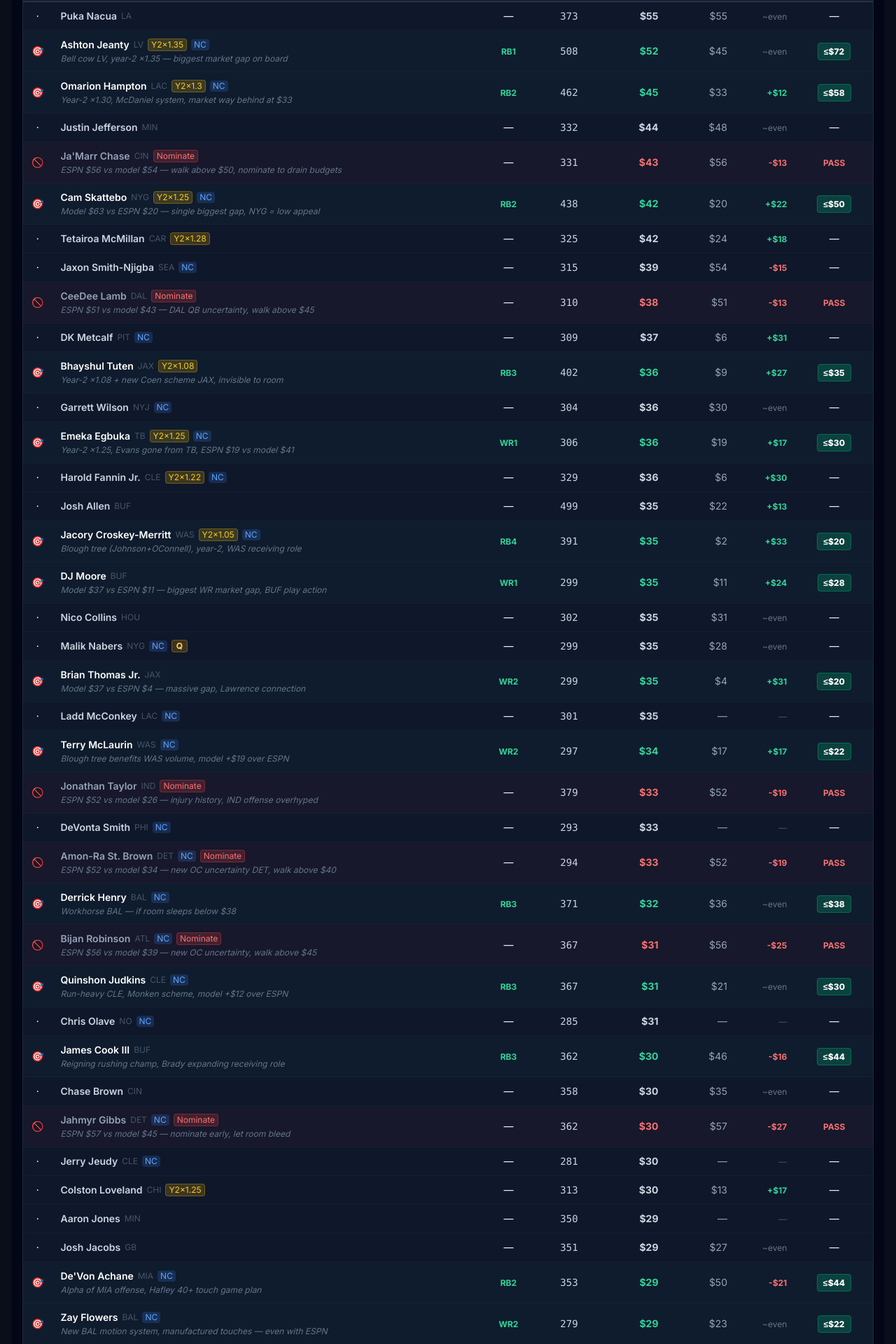
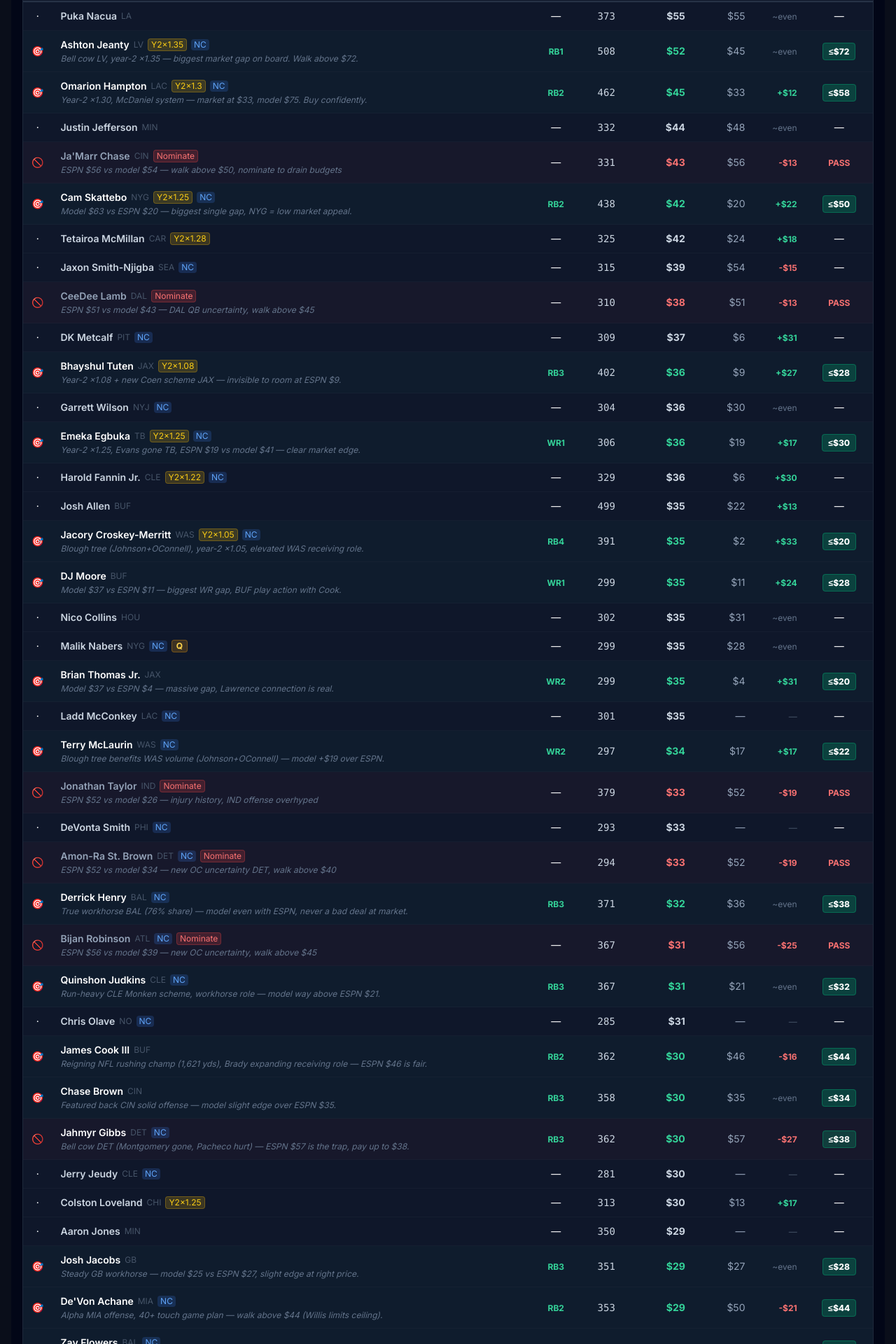
Before and after one commit to Dezar/NFL-Tendencies, a React (Vite) app: page /cheatsheet in a window 1280 px wide. Shown: the part 850-2770 px from the top of the page at 70% size. Built offline with nearby package versions, Linux system fonts and the light colour scheme.

Commit message:
Expand cheat sheet RBs: add Henry, Judkins, Gibbs, Cook, Brown, Jacobs, Hall, Warren, Barkley as targets

```diff
--- a/src/pages/CheatSheet.jsx
+++ b/src/pages/CheatSheet.jsx
@@ -29,28 +29,41 @@
 }
 
 const TARGETS = {
-  'Ashton Jeanty':     { slot:'RB1', maxBid:72, why:'Bell cow LV, year-2 ×1.35 — biggest market gap on board' },
-  'Omarion Hampton':   { slot:'RB2', maxBid:58, why:'Year-2 ×1.30, McDaniel system, market way behind at $33' },
-  'Cam Skattebo':      { slot:'RB2', maxBid:50, why:'Model $63 vs ESPN $20 — single biggest gap, NYG = low appeal' },
-  "De'Von Achane":     { slot:'RB2', maxBid:44, why:'Alpha of MIA offense, Hafley 40+ touch game plan' },
-  'James Cook III':    { slot:'RB3', maxBid:44, why:'Reigning rushing champ, Brady expanding receiving role' },
-  'Derrick Henry':     { slot:'RB3', maxBid:38, why:'Workhorse BAL — if room sleeps below $38' },
-  'Bhayshul Tuten':    { slot:'RB3', maxBid:35, why:'Year-2 ×1.08 + new Coen scheme JAX, invisible to room' },
-  'Quinshon Judkins':  { slot:'RB3', maxBid:30, why:'Run-heavy CLE, Monken scheme, model +$12 over ESPN' },
-  'Jacory Croskey-Merritt': { slot:'RB4', maxBid:20, why:'Blough tree (Johnson+OConnell), year-2, WAS receiving role' },
-  'Jadarian Price':    { slot:'RB4', maxBid:10, why:'Charbonnet PUP, path to SEA RB1 early season' },
-  'Emeka Egbuka':      { slot:'WR1', maxBid:30, why:'Year-2 ×1.25, Evans gone from TB, ESPN $19 vs model $41' },
-  'DJ Moore':          { slot:'WR1', maxBid:28, why:'Model $37 vs ESPN $11 — biggest WR market gap, BUF play action' },
-  'Terry McLaurin':    { slot:'WR2', maxBid:22, why:'Blough tree benefits WAS volume, model +$19 over ESPN' },
-  'Zay Flowers':       { slot:'WR2', maxBid:22, why:'New BAL motion system, manufactured touches — even with ESPN' },
-  'Brian Thomas Jr.':  { slot:'WR2', maxBid:20, why:'Model $37 vs ESPN $4 — massive gap, Lawrence connection' },
-  'Sam LaPorta':       { slot:'TE',  maxBid:8,  why:'DET offense elite, if room sleeps — ESPN only $6' },
-  'Pat Freiermuth':    { slot:'TE',  maxBid:3,  why:'Punt TE — McCarthy system upside at minimum bid' },
-  'Jalen Hurts':       { slot:'QB',  maxBid:1,  why:'Punt QB — any $1 starter works' },
+  // ── RB1 ──────────────────────────────────────────────────────────────────
+  'Ashton Jeanty':          { slot:'RB1', maxBid:72, why:'Bell cow LV, year-2 ×1.35 — biggest market gap on board. Walk above $72.' },
+  // ── RB2 ──────────────────────────────────────────────────────────────────
+  'Omarion Hampton':        { slot:'RB2', maxBid:58, why:'Year-2 ×1.30, McDaniel system — market at $33, model $75. Buy confidently.' },
+  'Cam Skattebo':           { slot:'RB2', maxBid:50, why:'Model $63 vs ESPN $20 — biggest single gap, NYG = low market appeal.' },
+  "De'Von Achane":          { slot:'RB2', maxBid:44, why:'Alpha MIA offense, 40+ touch game plan — walk above $44 (Willis limits ceiling).' },
+  'James Cook III':         { slot:'RB2', maxBid:44, why:'Reigning NFL rushing champ (1,621 yds), Brady expanding receiving role — ESPN $46 is fair.' },
+  // ── RB3 / FLEX ───────────────────────────────────────────────────────────
+  'Derrick Henry':          { slot:'RB3', maxBid:38, why:'True workhorse BAL (76% share) — model even with ESPN, never a bad deal at market.' },
+  'Quinshon Judkins':       { slot:'RB3', maxBid:32, why:'Run-heavy CLE Monken scheme, workhorse role — model way above ESPN $21.' },
+  'Jahmyr Gibbs':           { slot:'RB3', maxBid:38, why:'Bell cow DET (Montgomery gone, Pacheco hurt) — ESPN $57 is the trap, pay up to $38.' },
+  'Chase Brown':            { slot:'RB3', maxBid:34, why:'Featured back CIN solid offense — model slight edge over ESPN $35.' },
+  'Bhayshul Tuten':         { slot:'RB3', maxBid:28, why:'Year-2 ×1.08 + new Coen scheme JAX — invisible to room at ESPN $9.' },
+  'Josh Jacobs':            { slot:'RB3', maxBid:28, why:'Steady GB workhorse — model $25 vs ESPN $27, slight edge at right price.' },
+  'Breece Hall':            { slot:'RB3', maxBid:28, why:'Hall is the featured back in NYJ — model slight edge over ESPN $32.' },
+  'Jaylen Warren':          { slot:'RB3', maxBid:18, why:'PIT lead back with Harris gone — ESPN only $5, model likes him as lean RB1.' },
+  // ── RB4 / Upside ─────────────────────────────────────────────────────────
+  'Jacory Croskey-Merritt': { slot:'RB4', maxBid:20, why:'Blough tree (Johnson+OConnell), year-2 ×1.05, elevated WAS receiving role.' },
+  'Jadarian Price':         { slot:'RB4', maxBid:10, why:'Charbonnet PUP, path to SEA RB1 early season — $10 lottery ticket.' },
+  'Saquon Barkley':         { slot:'RB4', maxBid:22, why:'NC, PHI featured — model even with ESPN $37, buy if room sleeps below $22.' },
+  // ── WR ───────────────────────────────────────────────────────────────────
+  'Emeka Egbuka':           { slot:'WR1', maxBid:30, why:'Year-2 ×1.25, Evans gone TB, ESPN $19 vs model $41 — clear market edge.' },
+  'DJ Moore':               { slot:'WR1', maxBid:28, why:'Model $37 vs ESPN $11 — biggest WR gap, BUF play action with Cook.' },
+  'Terry McLaurin':         { slot:'WR2', maxBid:22, why:'Blough tree benefits WAS volume (Johnson+OConnell) — model +$19 over ESPN.' },
+  'Zay Flowers':            { slot:'WR2', maxBid:22, why:'New BAL motion system, manufactured touches — model even with ESPN $23.' },
+  'Brian Thomas Jr.':       { slot:'WR2', maxBid:20, why:'Model $37 vs ESPN $4 — massive gap, Lawrence connection is real.' },
+  // ── TE ───────────────────────────────────────────────────────────────────
+  'Sam LaPorta':            { slot:'TE',  maxBid:8,  why:'DET offense elite, Goff connection — ESPN only $6, grab if room sleeps.' },
+  'Pat Freiermuth':         { slot:'TE',  maxBid:3,  why:'Punt TE — McCarthy system upside at minimum bid.' },
+  // ── QB ───────────────────────────────────────────────────────────────────
+  'Jalen Hurts':            { slot:'QB',  maxBid:1,  why:'Punt QB — any $1 starter works. Never pay more.' },
 }
 
 const FADES = {
-  'Jahmyr Gibbs':      { why:'ESPN $57 vs model $45 — nominate early, let room bleed' },
+  'Jahmyr Gibbs':      { why:'ESPN $57 — nominate early IF you want someone else. Buy at $38 if room overshoots.' },
   'Bijan Robinson':    { why:'ESPN $56 vs model $39 — new OC uncertainty, walk above $45' },
   "Ja'Marr Chase":     { why:'ESPN $56 vs model $54 — walk above $50, nominate to drain budgets' },
   'Jonathan Taylor':   { why:'ESPN $52 vs model $26 — injury history, IND offense overhyped' },
@@ -60,7 +73,7 @@
   'Trey McBride':      { why:'ESPN $38 vs model $19 — punting TE, nominate to drain TE buyers' },
 }
 
-const NOMINATE_EARLY = ['Jahmyr Gibbs','Bijan Robinson',"Ja'Marr Chase",'Jonathan Taylor','Trey McBride','CeeDee Lamb','Amon-Ra St. Brown','Christian McCaffrey']
+const NOMINATE_EARLY = ['Bijan Robinson',"Ja'Marr Chase",'Jonathan Taylor','Trey McBride','CeeDee Lamb','Amon-Ra St. Brown','Christian McCaffrey']
 
 const BUDGET_PLAN = [
   { slot:'RB1',   min:55, max:72, color:'bg-blue-500',    desc:'Jeanty only — walk above $72' },
```
